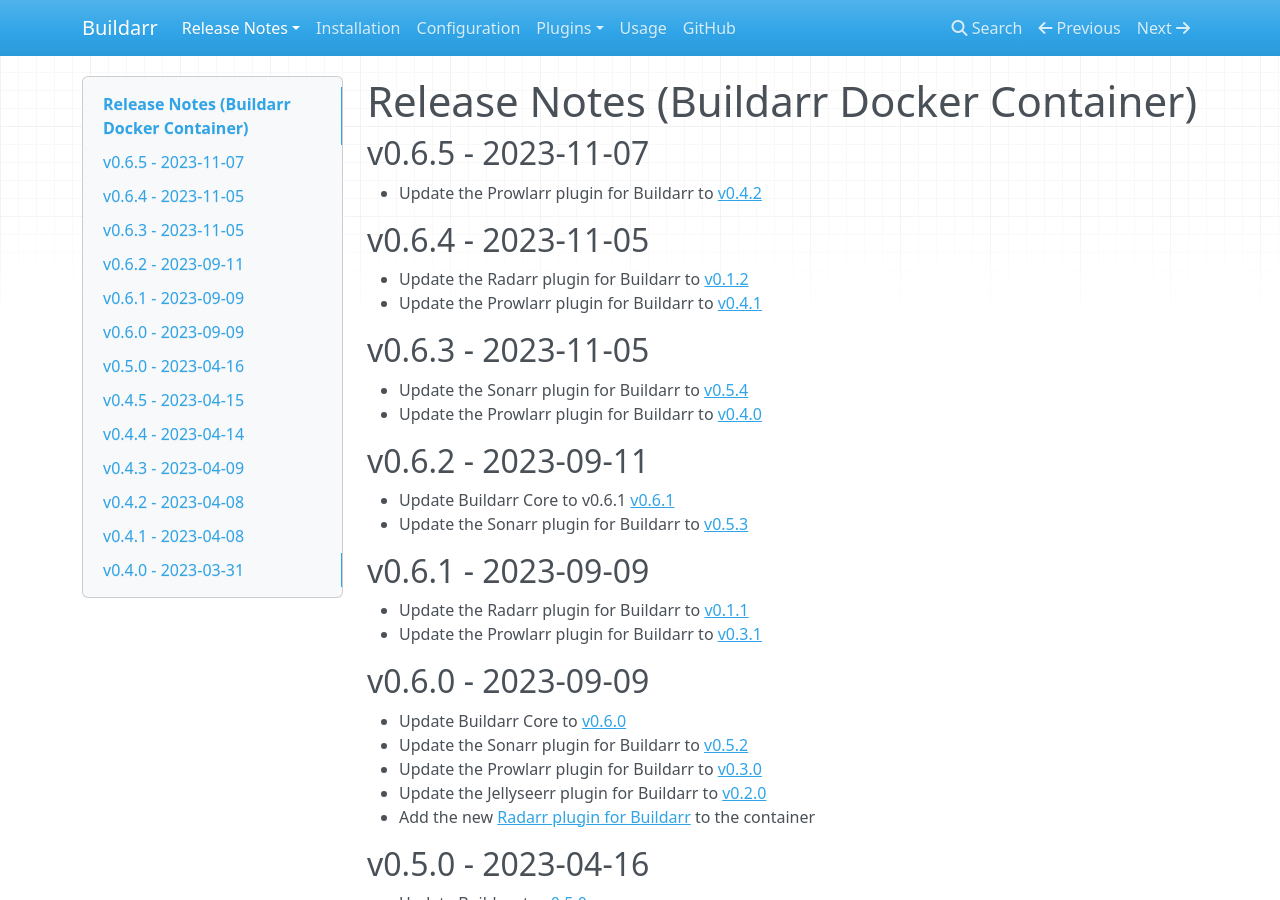
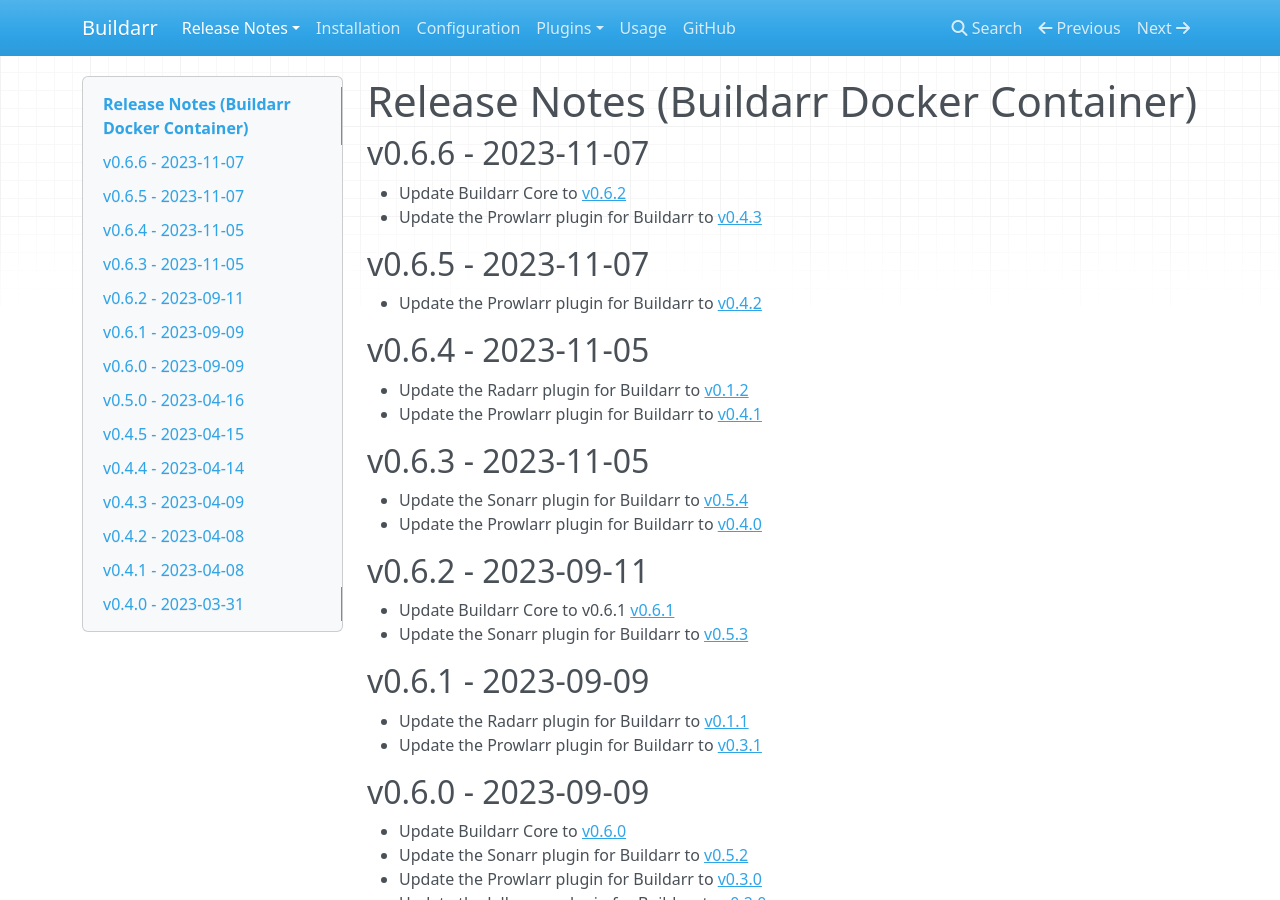
Before and after one commit to buildarr/buildarr-docs, an MkDocs documentation site: the page built from docs/docker/release-notes.md, in a window 1280 px wide and 900 px high. Built offline with MkDocs 1.6.1, drawn with Linux system fonts in a browser that asks for light colours; nearby versions of some CDN libraries.

Commit message:
Update Buildarr container to v0.6.6 (#17)
* Add release notes
* Pull updated submodules
* Update Poetry lock files

```diff
--- a/docs/docker/release-notes.md
+++ b/docs/docker/release-notes.md
@@ -1,4 +1,10 @@
 # Release Notes (Buildarr Docker Container)
+
+## v0.6.6 - 2023-11-07
+
+* Update Buildarr Core to [v0.6.2](https://buildarr.github.io/release-notes#v062-2023-11-07)
+* Update the Prowlarr plugin for Buildarr to [v0.4.3](https://buildarr.github.io/plugins/prowlarr/release-notes#v043-2023-11-07)
+
 
 ## v0.6.5 - 2023-11-07
 
```
Also changed, not shown: 1 other file.
